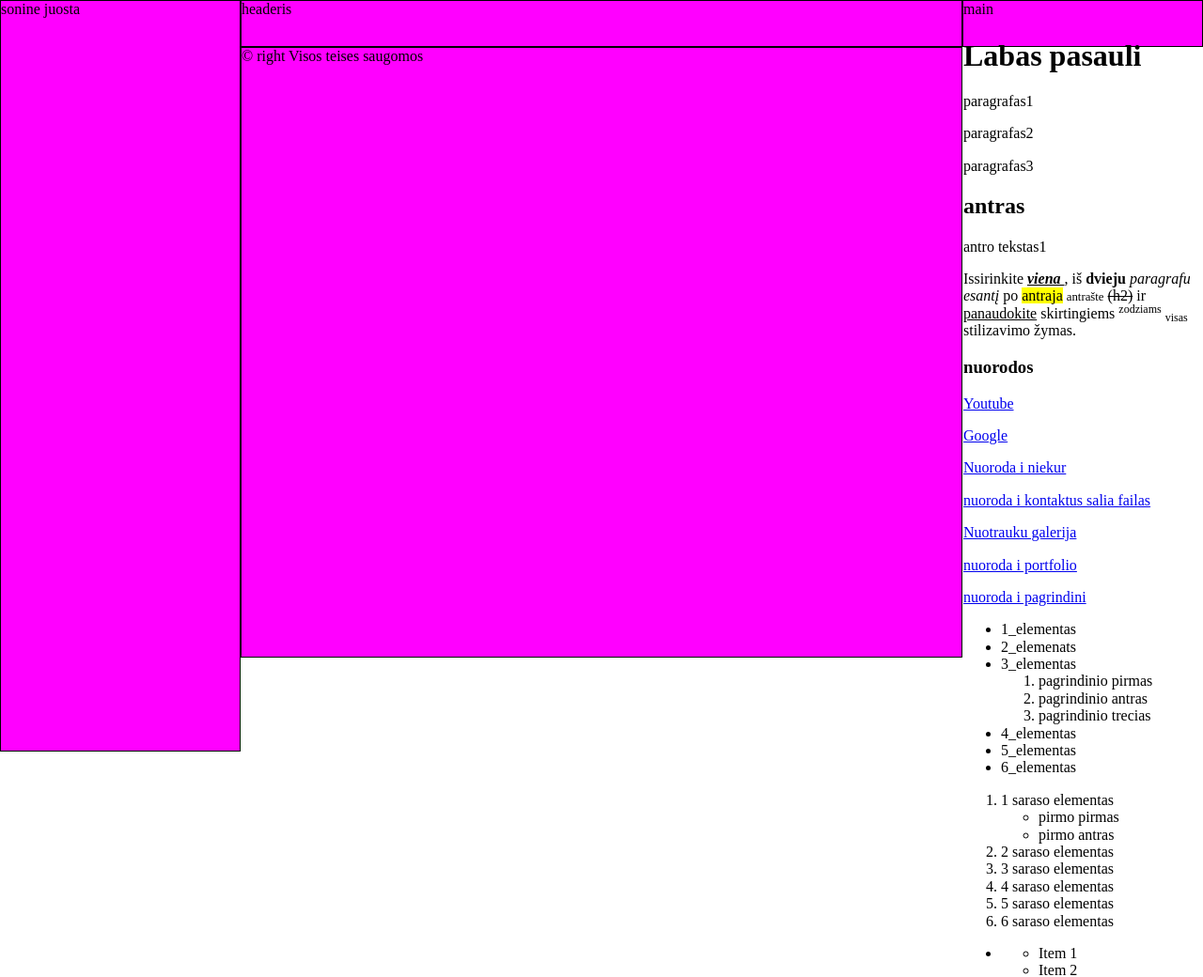
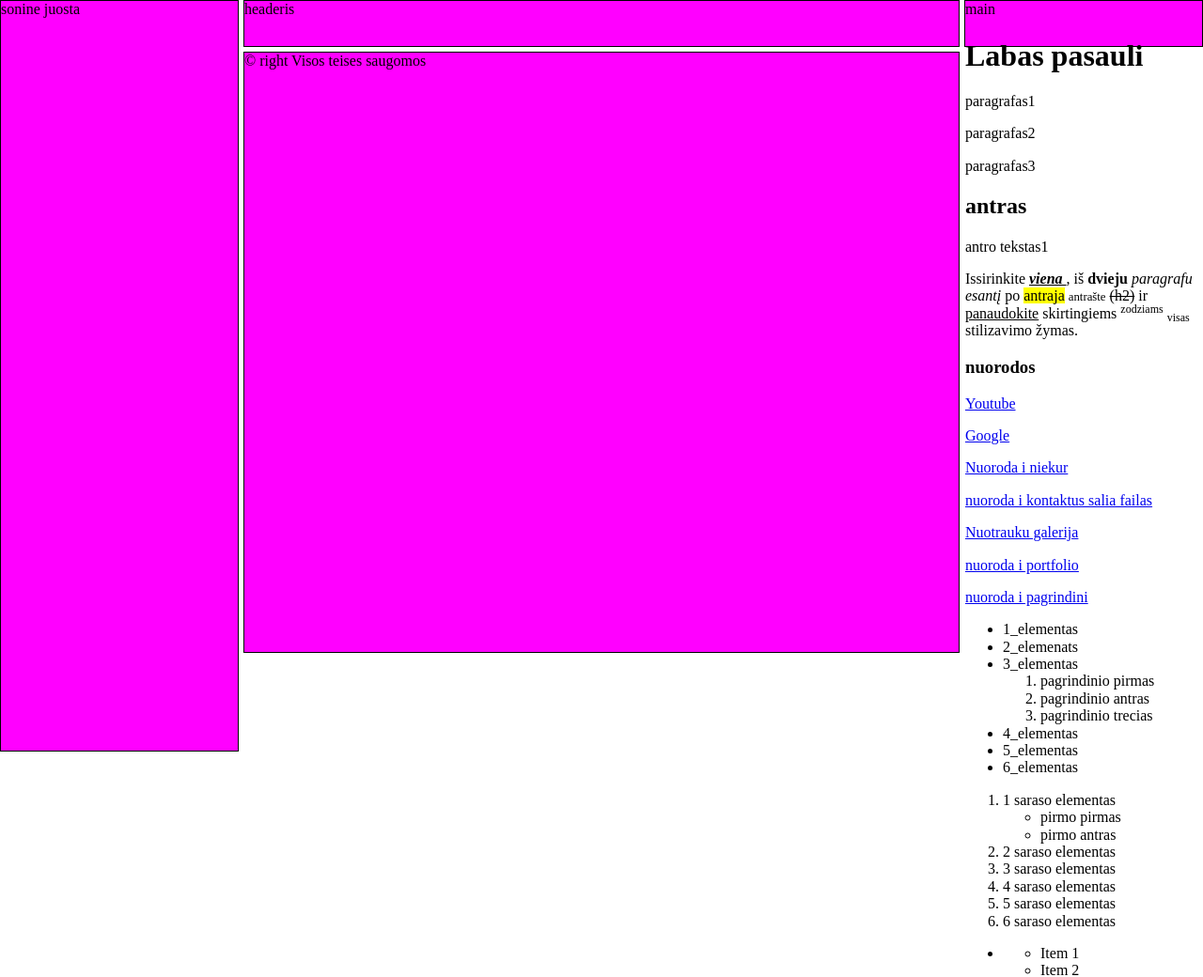
Before and after one commit to gretutele/Klasesdarbas1123, a PHP site: page /index1.html in a window 1280 px wide. Shown: the top 1040 px of the page at 94% size. Run offline with PHP 8.4, Linux system fonts and the light colour scheme.

Commit message:
svetaines namu darbas

```diff
--- a/mano_dizainas/dizainas.css
+++ b/mano_dizainas/dizainas.css
@@ -3,17 +3,13 @@ div.stulpelis {
     height: 100px;
     border: 1px solid black;
     text-align: center;
-    grid-gap: 15px;
 }
-
 .eilute {
     clear: left;
 }
-
 .stulpelis {
     float: left;
 }
-
 .cele {
     border: 1px solid black;
 }
@@ -32,7 +28,7 @@ html, body {
         's f f';
     grid-template-rows: 50px auto 100px;
     grid-template-columns: 1fr 3fr 1fr;
-
+    grid-gap: 5px;
 }
 .main {
     grid-area: m;
@@ -60,6 +56,7 @@ html, body {
             'f';
         grid-template-rows: 25px auto 100px;
         grid-template-columns: 5fr;
+        grid-gap: 5px;
     }
 
     aside, .gridas>div:nth-child(1) {
@@ -86,6 +83,7 @@ html, body {
             'f';
         grid-template-rows: 25px 25px auto 50px 50px;
         grid-template-columns: 5fr;
+        grid-gap: 5px;
     }
     aside {
         display: block;
@@ -106,6 +104,7 @@ html, body {
             'f f';
         grid-template-rows: 50px auto 100px;
         grid-template-columns: 1fr 4fr;
+        grid-gap: 5px;
     }
     aside, .gridas>div:nth-child(4) {
         display: none;
@@ -128,6 +127,7 @@ html, body {
         's f';
         grid-template-rows: 50px auto 150px 100px;
         grid-template-columns: 1fr 4fr;
+        grid-gap: 5px;
     }
     aside {
         display: block;
@@ -146,9 +146,13 @@ html, body {
         's f f';
         grid-template-rows: 50px auto 100px;
         grid-template-columns: 1fr 3fr 1fr;
+        grid-gap: 5px;
     }
 
     aside {
         display: block;
     }
 }
+body>* {
+    border: 5px white;
+}
```
